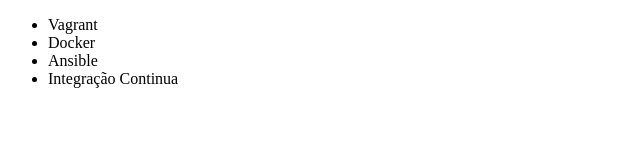
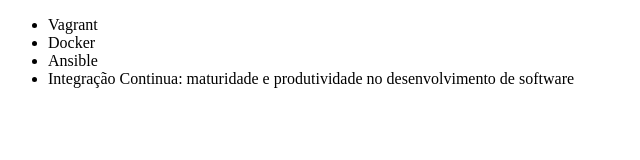
Before and after one commit to avcneto/alura-git, a plain HTML site: page index.html in a window 1280 px wide. Shown: the whole page, without its empty margins (0-640 px from the left). Drawn offline with Linux system fonts and the light colour scheme.

Commit message:
alterando o curso

```diff
--- a/index.html
+++ b/index.html
@@ -9,7 +9,7 @@
         <li>Vagrant</li>
         <li>Docker</li>
         <li>Ansible</li>
-        <li>Integração Continua</li>
+        <li>Integração Continua: maturidade e produtividade no desenvolvimento de software</li>
     </ul>
 </body>
 </html>
```
